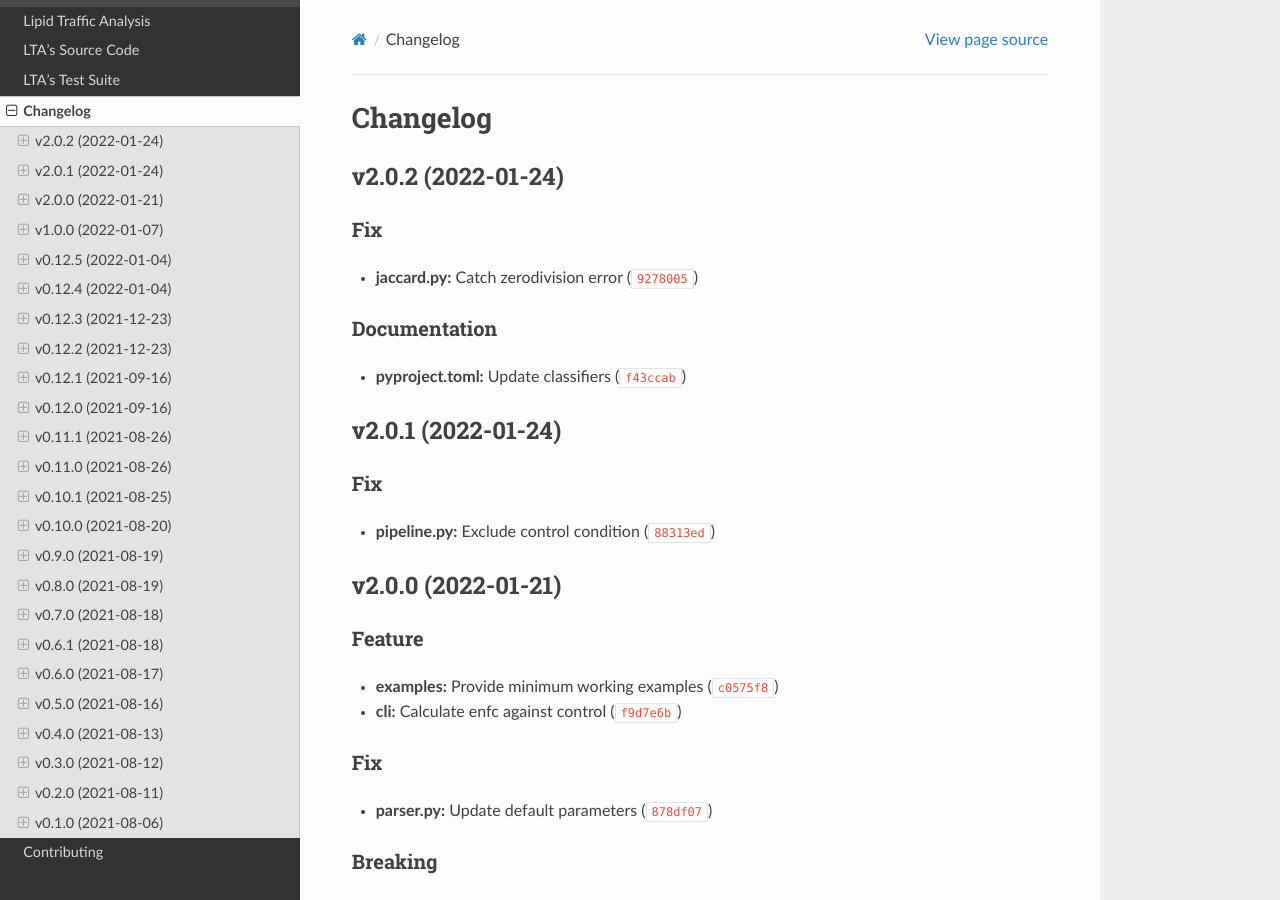
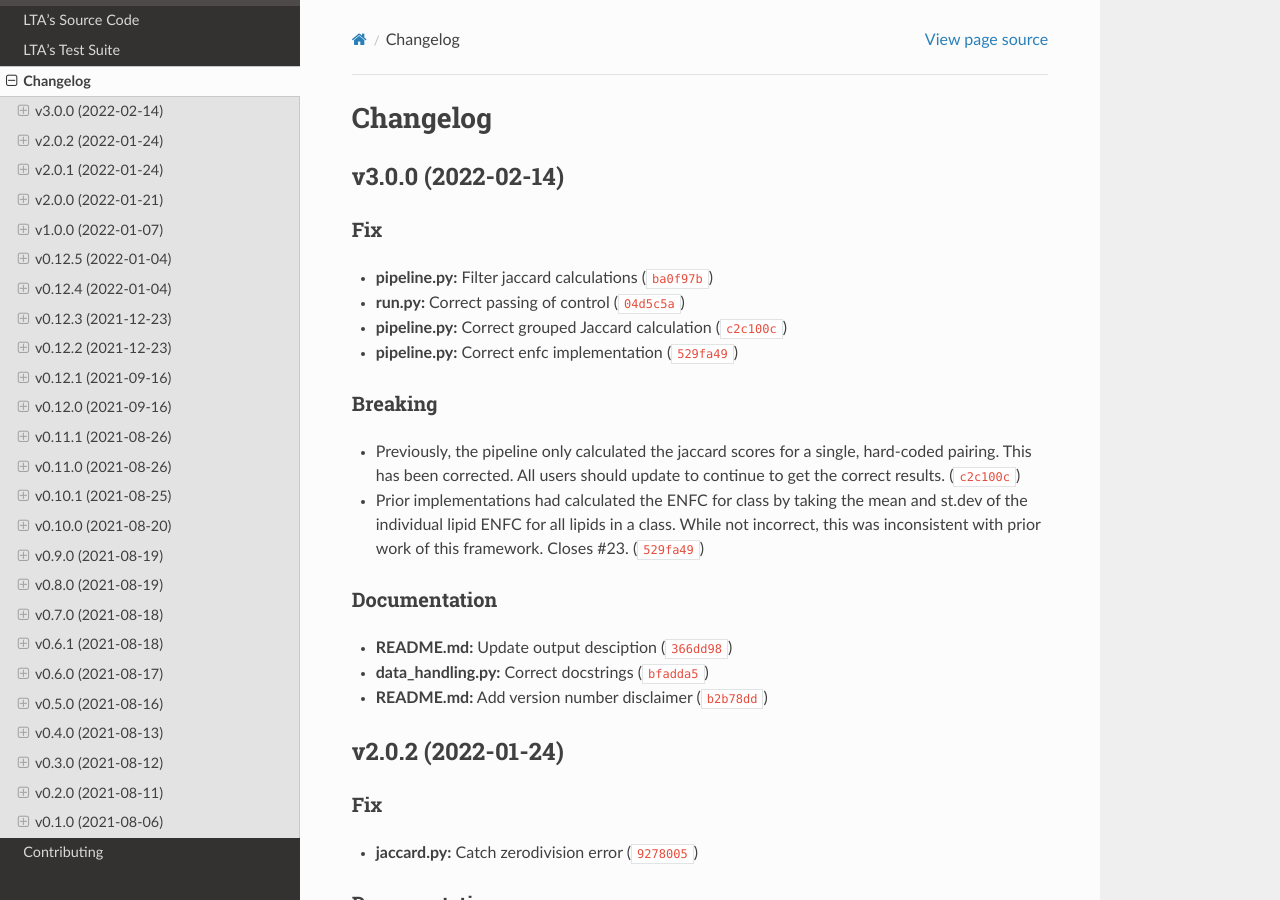
Before and after one commit to IMS-Bio2Core-Facility/lta, a Sphinx documentation site: the page built from docs/changelog.md, in a window 1280 px wide and 900 px high. Built offline with Sphinx 7.4.7 and the Read the Docs theme 2.0.0, drawn with Linux system fonts in a browser that asks for light colours.

Commit message:
3.0.0
Automatically generated by python-semantic-release

```diff
--- a/CHANGELOG.md
+++ b/CHANGELOG.md
@@ -1,6 +1,22 @@
 # Changelog
 
 <!--next-version-placeholder-->
+
+## v3.0.0 (2022-02-14)
+### Fix
+* **pipeline.py:** Filter jaccard calculations ([`ba0f97b`](https://github.com/IMS-Bio2Core-Facility/lta/commit/ba0f97bfc258f384186064dd8613af44ff0ac270))
+* **run.py:** Correct passing of control ([`04d5c5a`](https://github.com/IMS-Bio2Core-Facility/lta/commit/04d5c5a6a7e1b87f4691e74023dad41e835c0470))
+* **pipeline.py:** Correct grouped Jaccard calculation ([`c2c100c`](https://github.com/IMS-Bio2Core-Facility/lta/commit/c2c100c1aef9b29b5b06188bb8c721fde4a1e810))
+* **pipeline.py:** Correct enfc implementation ([`529fa49`](https://github.com/IMS-Bio2Core-Facility/lta/commit/529fa49e083ed0b27287c70f1e818f927956a66f))
+
+### Breaking
+* Previously, the pipeline only calculated the jaccard scores for a single, hard-coded pairing. This has been corrected. All users should update to continue to get the correct results.  ([`c2c100c`](https://github.com/IMS-Bio2Core-Facility/lta/commit/c2c100c1aef9b29b5b06188bb8c721fde4a1e810))
+* Prior implementations had calculated the ENFC for class by taking the mean and st.dev of the individual lipid ENFC for all lipids in a class. While not incorrect, this was inconsistent with prior work of this framework. Closes #23.  ([`529fa49`](https://github.com/IMS-Bio2Core-Facility/lta/commit/529fa49e083ed0b27287c70f1e818f927956a66f))
+
+### Documentation
+* **README.md:** Update output desciption ([`366dd98`](https://github.com/IMS-Bio2Core-Facility/lta/commit/366dd982703c53f5cf0347f3db2bb1173dba7837))
+* **data_handling.py:** Correct docstrings ([`bfadda5`](https://github.com/IMS-Bio2Core-Facility/lta/commit/bfadda55ccb0ae09e238e83530a71ad627cbe697))
+* **README.md:** Add version number disclaimer ([`b2b78dd`](https://github.com/IMS-Bio2Core-Facility/lta/commit/b2b78dd6dbf7fecad3c420771a00b1998487f1ef))
 
 ## v2.0.2 (2022-01-24)
 ### Fix
--- a/docs/conf.py
+++ b/docs/conf.py
@@ -12,7 +12,7 @@ sys.path.insert(0, os.path.abspath("../lta/"))
 project = "LTA"
 author = "Ryan B Patterson-Cross"
 copyright = "2021, IMS-MRL Bioinformatics and Biostatistic Core"
-version = "2.0.2"
+version = "3.0.0"
 extensions = [
     "sphinx_rtd_theme",
     "sphinx.ext.autodoc",
--- a/lta/__init__.py
+++ b/lta/__init__.py
@@ -7,4 +7,4 @@ __version__ : str
     The version number,
     specified in the form 'major.minor.patch'
 """
-__version__ = "2.0.2"
+__version__ = "3.0.0"
--- a/pyproject.toml
+++ b/pyproject.toml
@@ -1,6 +1,6 @@
 [tool.poetry]
 name = "LipidTA"
-version = "2.0.2"
+version = "3.0.0"
 packages=[{include = "lta"}]
 description = "Lipid Traffic Analysis"
 license = "MIT"
```
